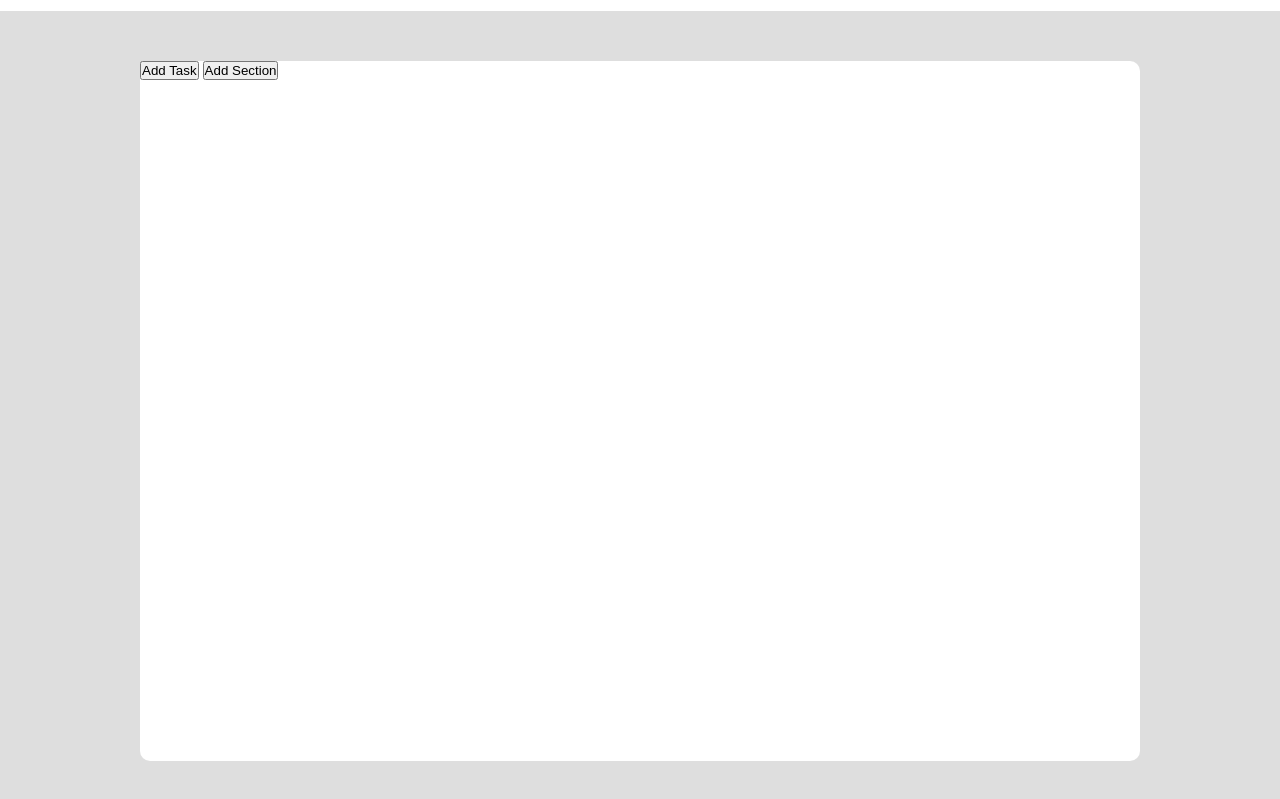
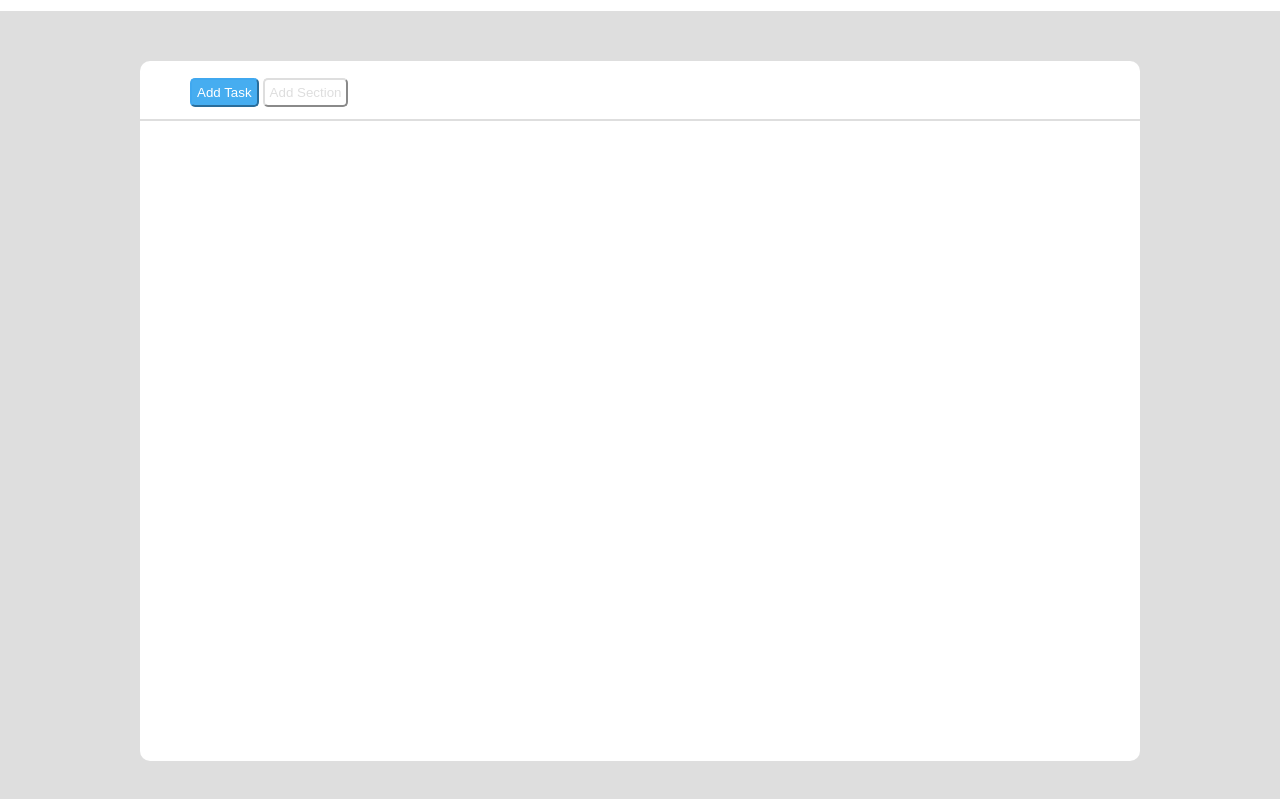
Before and after one commit to UmbertoDV/html-css-toboolist, a plain HTML site: page index.html in a window 1280 px wide. Shown: the part 69-868 px from the top of the page. Drawn offline with Linux system fonts and the light colour scheme.

Commit message:
buttons style

```diff
--- a/css/style.css
+++ b/css/style.css
@@ -35,3 +35,28 @@ main{
     vertical-align: middle;
     font-family: 'Bree Serif', serif;
 }
+
+/* Sezione Centrale */
+/* Pulsanti */
+.section-buttons{
+    line-height: 60px;
+    height: 60px;
+    padding-left: 50px;
+    border-bottom: 2px solid #dedede;
+}
+button{
+    background-color: white;
+    border-radius: 5px;
+    vertical-align: middle;
+    padding: 5px;
+}
+button.btn1{
+    color: white;
+    background-color: #46adf0;
+    border-color: #40a8ef;
+}
+button.btn2{
+    color: #dedede;
+    background-color: white;
+    border-color: #dedede;
+}
```
